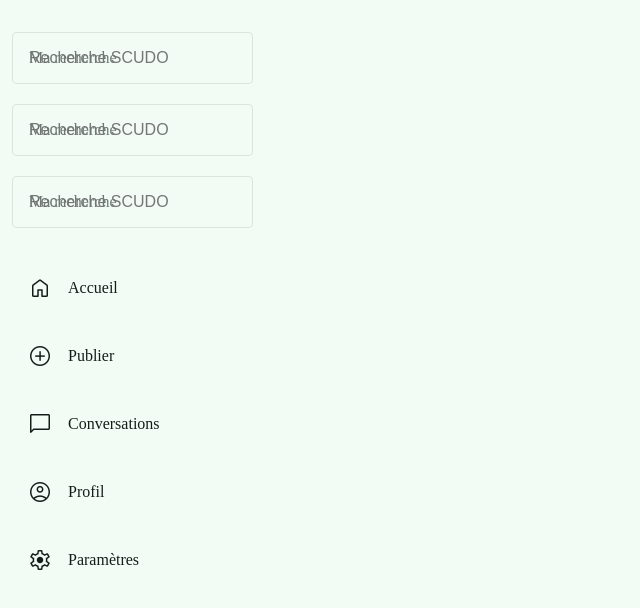
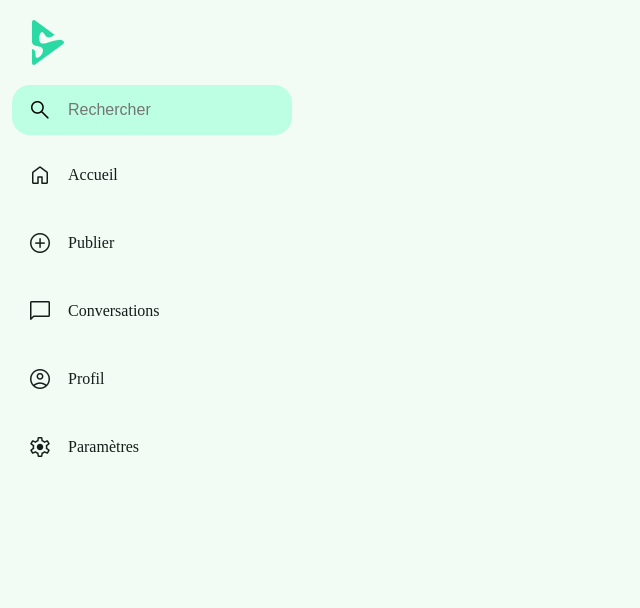
Before and after one commit to Catif/LP-PTUT_Scudo, a Vue app in the folder front/: page / in a window 1280 px wide. Shown: the top 608 px of the page, without its empty margins (0-640 px from the left). Built offline with nearby package versions, Linux system fonts and the light colour scheme; no server answers.

Commit message:
Create Searchbar

```diff
--- a/front/src/components/Navbar.vue
+++ b/front/src/components/Navbar.vue
@@ -1,31 +1,36 @@
 <script setup>
+// Import ScudoTheming components
 import Icon from "./ScudoTheming/Icon.vue";
 import Text from "./ScudoTheming/Text.vue";
+import Image from "./ScudoTheming/Image.vue";
 
+// Import Navbar components
 import Search from "./Navbar_Search.vue";
 
+// Import Route
 import { useRoute } from "vue-router";
+const route = useRoute();
 
-const route = useRoute();
-console.log(route.path);
-
+// Create elementsNav array
 const elementsNav = [
   // Mobile + Desktop
-  { name: "Home", path: "/", icon: "home", title: "Accueil", mobile: false },
-  { name: "Upload", path: "/upload", icon: "add_circle", title: "Publier", mobile: false },
-  { name: "Conversation", path: "/conversation", icon: "chat_bubble", title: "Conversations", mobile: false },
+  { name: "Home", path: "/", icon: "home", title: "Accueil", mobile: true },
+  { name: "Upload", path: "/upload", icon: "add_circle", title: "Publier", mobile: true },
+  { name: "Conversation", path: "/conversation", icon: "chat_bubble", title: "Conversations", mobile: true },
 
   // Desktop
-  { name: "Profil", path: "/profile", icon: "account_circle", title: "Profil", mobile: true },
-  { name: "Params", path: "/settings", icon: "settings", title: "Paramètres", mobile: true },
+  { name: "Profil", path: "/profile", icon: "account_circle", title: "Profil", mobile: false },
+  { name: "Params", path: "/settings", icon: "settings", title: "Paramètres", mobile: false },
 ];
 </script>
 
 <template>
   <nav>
-    <Search placeholder="Recherche SCUDO" />
+    <Image src="/assets/img/logo-short_light.svg" alt="Logo" />
 
-    <router-link v-for="el in elementsNav" :key="el.name" :to="el.path" v-bind:class="{ mobile: !el.mobile, desktop: el.mobile }">
+    <Search id="search" />
+
+    <router-link v-for="el in elementsNav" :key="el.name" :to="el.path" v-bind:class="{ mobile: el.mobile, desktop: !el.mobile }">
       <Text
         ><Icon :active="route.path == el.path">{{ el.icon }}</Icon
         ><span class="title">{{ el.title }}</span></Text
@@ -52,12 +57,17 @@ nav {
 
   background-color: $neutral-color-98;
 
-  .title {
+  .desktop,
+  .title,
+  #search {
     display: none;
   }
 
-  .desktop {
+  img {
     display: none;
+    width: 3rem;
+    padding: 0.5rem;
+    margin-left: 0.75rem;
   }
 
   .mobile,
@@ -95,8 +105,13 @@ nav {
     align-items: flex-start;
     justify-content: flex-start;
 
-    .desktop {
+    .desktop,
+    img {
       display: block;
+    }
+
+    #search {
+      display: flex;
     }
 
     a {
--- a/front/src/components/Navbar_Search.vue
+++ b/front/src/components/Navbar_Search.vue
@@ -1,14 +1,16 @@
 <script setup>
 import Input from "./ScudoTheming/Input.vue";
+import Icon from "./ScudoTheming/Icon.vue";
 
-const props = defineProps(["placeholder"]);
+import { ref } from "vue";
+
+const searchElement = ref("");
 </script>
 
 <template>
   <form class="search">
-    <Input :placeholder="props.placeholder" label="Ma recherche" />
-    <Input :placeholder="props.placeholder" label="Ma recherche" />
-    <Input :placeholder="props.placeholder" label="Ma recherche" />
+    <Icon>search</Icon>
+    <Input name="search" placeholder="Rechercher" v-model:value="searchElement" :border="false" />
   </form>
 </template>
 
@@ -16,6 +18,21 @@ const props = defineProps(["placeholder"]);
 @import "@/assets/scss/colors";
 
 .search {
-  // background-color: $main-color-95;
+  width: 100%;
+  height: 50px;
+
+  background-color: $main-color-95;
+  border-radius: 18px;
+
+  display: flex;
+  flex-direction: row;
+  align-items: center;
+
+  span {
+    margin-left: 1rem;
+  }
+  & > div {
+    margin: 0;
+  }
 }
 </style>
```
